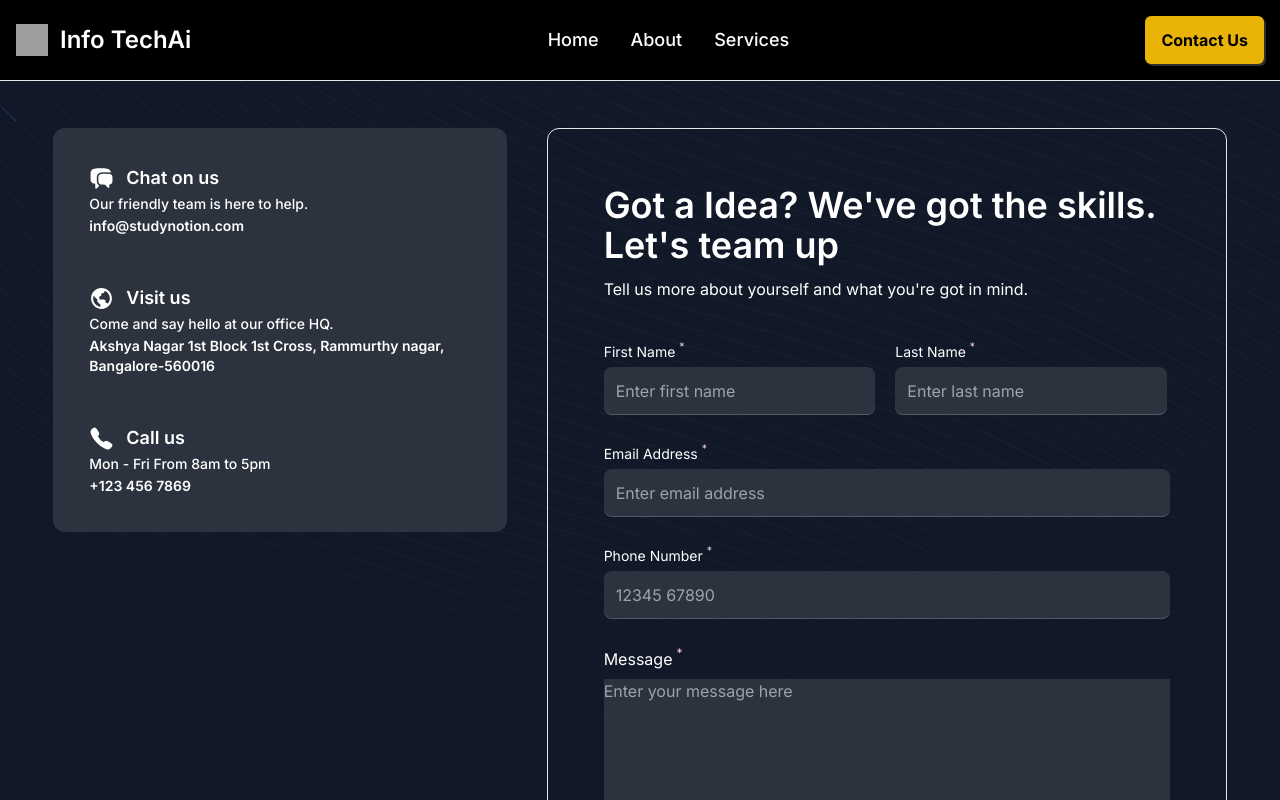
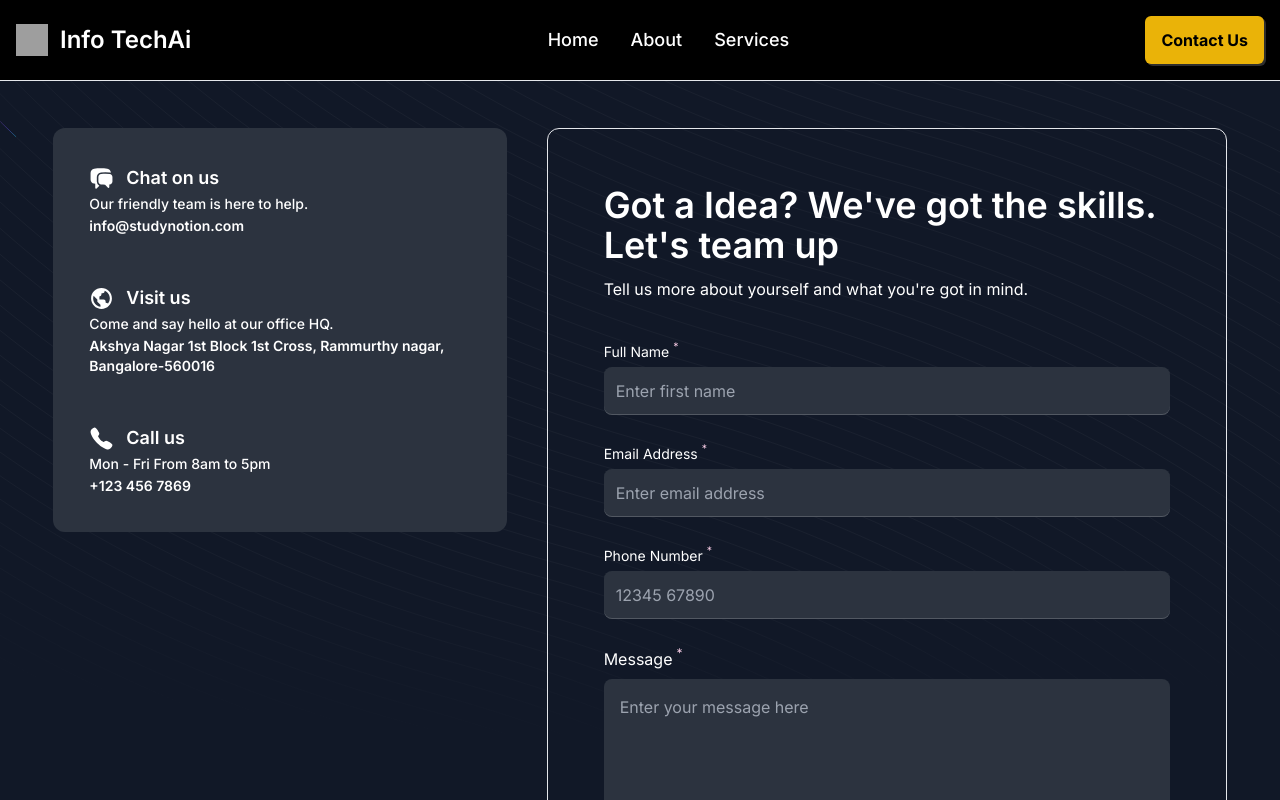
Before and after one commit to kishanV2321/infotechAi, a Next.js app: page /contact in a window 1280 px wide. Shown: the top 800 px of the page. Built offline with nearby package versions, Linux system fonts and the light colour scheme; grey boxes are pictures that could not be loaded.

Commit message:
email js

```diff
--- a/package.json
+++ b/package.json
@@ -9,6 +9,7 @@
     "lint": "next lint"
   },
   "dependencies": {
+    "@emailjs/browser": "^4.4.1",
     "@react-three/drei": "^9.112.0",
     "@react-three/fiber": "^8.17.7",
     "@tabler/icons-react": "^3.5.0",
--- a/src/app/contact/ContactForm.tsx
+++ b/src/app/contact/ContactForm.tsx
@@ -1,18 +1,18 @@
-import React, { useEffect, useState } from "react";
+import React, { useEffect, useState, useRef } from "react";
 import Input from "./Input";
 import { useForm, SubmitHandler } from "react-hook-form";
+import emailjs from "@emailjs/browser";
 
 interface ContactFormData {
-    firstname: string;
-    lastname: string;
+    fullname: string;
     email: string;
-    phoneNo: string;
+    phonenumber: string;
     message: string;
-    countrycode: string;
 }
 
 function ContactForm() {
     const [loading, setLoading] = useState(false);
+    const formRef = useRef<HTMLFormElement | null>(null);
     const {
         register,
         handleSubmit,
@@ -20,66 +20,70 @@ function ContactForm() {
         formState: { errors, isSubmitSuccessful },
     } = useForm<ContactFormData>();
 
+
     const submitContactForm: SubmitHandler<ContactFormData> = async (data) => {
         try {
             setLoading(true);
-            // Perform API call here
+
+            const serviceId = process.env.NEXT_PUBLIC_EMAILJS_SERVICE_ID as string;
+            const templateId = process.env.NEXT_PUBLIC_EMAILJS_TEMPLATE_ID as string;
+            const publicKey = process.env.NEXT_PUBLIC_EMAILJS_PUBLIC_KEY as string;
+
+
+            if (formRef.current) {
+                await emailjs.sendForm(
+                    serviceId,
+                    templateId,
+                    formRef.current,
+                    publicKey
+                );
                 console.log("Form Data - ", data);
+            } else {
+                throw new Error("Form reference is null");
+            }
             setLoading(false);
         } catch (error: any) {
-            console.log("ERROR MESSAGE - ", error.message);
+            console.log("ERROR OBJECT - ", error);
+            if (error.text) {
+                console.log("ERROR TEXT - ", error.text);
+            }
             setLoading(false);
         }
     };
+
 
     useEffect(() => {
         if (isSubmitSuccessful) {
             reset({
                 email: "",
-                firstname: "",
-                lastname: "",
+                fullname: "",
                 message: "",
-                phoneNo: "",
+                phonenumber: "",
             });
         }
     }, [reset, isSubmitSuccessful]);
 
     return (
         <form
+            ref={formRef}
             className="flex flex-col gap-7"
             onSubmit={handleSubmit(submitContactForm)}
         >
-            <div className="flex flex-col gap-5 lg:flex-row">
-                <div className="flex flex-col gap-2 lg:w-[48%]">
+
+            <div className="flex flex-col gap-2">
                 <Input
-                        label="First Name"
+                    label="Full Name"
                     type="text"
-                        id="firstname"
+                    id="fulltname"
                     placeholder="Enter first name"
                     className="bg-[#2c333f]"
-                        {...register("firstname", { required: true })}
+                    {...register("fullname", { required: true })}
                 />
-                    {errors.firstname && (
+                {errors.fullname && (
                     <span className="-mt-1 text-[12px] text-yellow-100">
                         Please enter your first name.
                     </span>
                 )}
-                </div>
-                <div className="flex flex-col gap-2 lg:w-[48%]">
-                    <Input
-                        label="Last Name"
-                        type="text"
-                        id="lastname"
-                        placeholder="Enter last name"
-                        className="bg-[#2c333f]"
-                        {...register("lastname", { required: true })}
-                    />
-                    {errors.lastname && (
-                        <span className="-mt-1 text-[12px] text-yellow-100">
-                            Please enter your last name.
-                        </span>
-                    )}
-                </div>
             </div>
 
             <div className="flex flex-col gap-2">
@@ -105,7 +109,7 @@ function ContactForm() {
                     id="phonenumber"
                     placeholder="12345 67890"
                     className="bg-[#2c333f]"
-                    {...register("phoneNo", {
+                    {...register("phonenumber", {
                         required: {
                             value: true,
                             message: "Please enter your Phone Number.",
@@ -114,9 +118,9 @@ function ContactForm() {
                         minLength: { value: 10, message: "Invalid Phone Number" },
                     })}
                 />
-                {errors.phoneNo && (
+                {errors.phonenumber && (
                     <span className="-mt-1 text-[12px] text-yellow-100">
-                        {errors.phoneNo.message}
+                        {errors.phonenumber.message}
                     </span>
                 )}
             </div>
@@ -124,7 +128,7 @@ function ContactForm() {
             <div className="flex flex-col gap-2">
                 <label
                     htmlFor="message"
-                    className="lable-style flex items-center gap-1"
+                    className="flex items-center gap-1"
                 >
                     Message
                     <sup className="text-pink-200">*</sup>
@@ -134,7 +138,7 @@ function ContactForm() {
                     cols={30}
                     rows={7}
                     placeholder="Enter your message here"
-                    className="bg-[#2c333f]"
+                    className="bg-[#2c333f] p-4 rounded-lg"
                     {...register("message", { required: true })}
                 />
                 {errors.message && (
@@ -152,7 +156,7 @@ function ContactForm() {
                     "transition-all duration-200 hover:scale-95 hover:shadow-none"
                     }  disabled:bg-richblack-500 sm:text-[16px] `}
             >
-                Send Message
+                {loading ? "Sending..." : "Send Message"}
             </button>
         </form>
     );
```
Also changed, not shown: 2 other files (tests, documents, lock files or other folders). Lines whose indentation alone changed are shown as unchanged.
